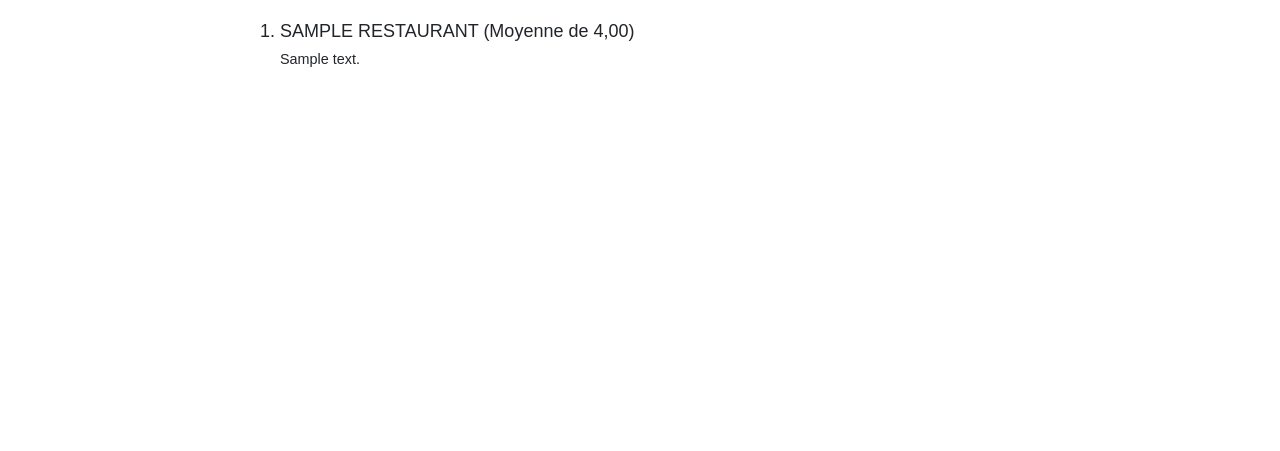
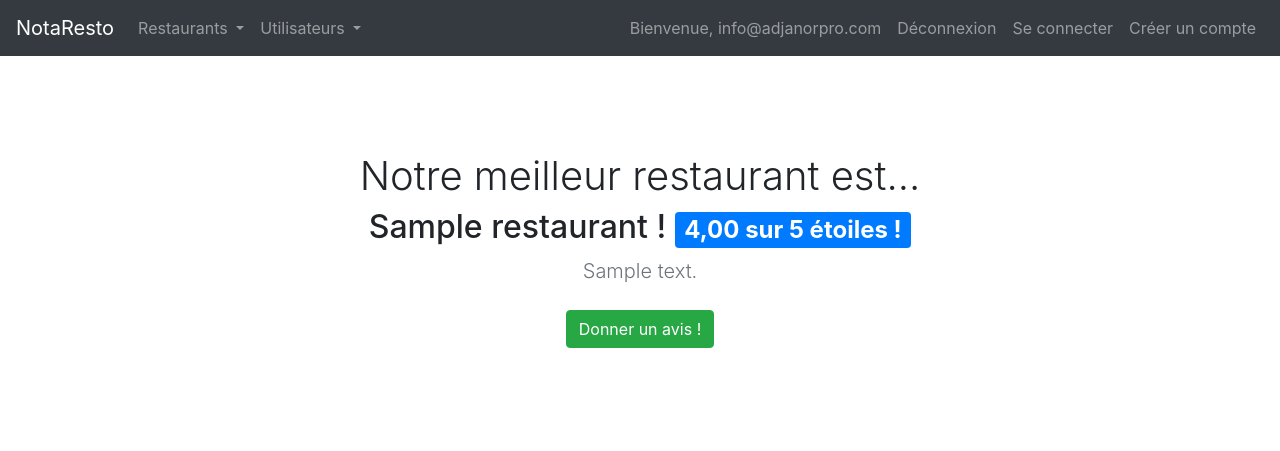
Before and after one commit to adjanorpro18/notaresto, a Symfony app: template templates/app/index.html.twig in a window 1280 px wide. Shown: the top 451 px of the page. Run offline with Twig, Linux system fonts and the light colour scheme; the template is opened without the code that fills it: most values are stand-ins (such as "Sample title", 1, 10 or a date in 2020); some libraries are stand-ins or nearby versions.

Commit message:
style1 homePage

```diff
--- /dev/null
+++ b/public/dist/css/styles.css
@@ -0,0 +1,49 @@
+.jumbotron {
+  padding-top: 3rem;
+  padding-bottom: 3rem;
+  margin-bottom: 0;
+  background-color: #fff;
+}
+
+@media (min-width: 768px) {
+  .jumbotron {
+    padding-top: 6rem;
+    padding-bottom: 6rem;
+  }
+}
+
+.jumbotron p:last-child {
+  margin-bottom: 0;
+}
+
+.jumbotron h1 {
+  font-weight: 300;
+}
+
+.jumbotron .container {
+  max-width: 40rem;
+}
+
+footer {
+  padding-top: 3rem;
+  padding-bottom: 3rem;
+}
+
+footer p {
+  margin-bottom: .25rem;
+}
+
+.bd-placeholder-img {
+  font-size: 1.125rem;
+  text-anchor: middle;
+  -webkit-user-select: none;
+  -moz-user-select: none;
+  -ms-user-select: none;
+  user-select: none;
+}
+
+@media (min-width: 768px) {
+  .bd-placeholder-img-lg {
+    font-size: 3.5rem;
+  }
+}
--- /dev/null
+++ b/templates/_partials/navbar.html.twig
@@ -0,0 +1,49 @@
+<nav class="navbar navbar-expand-lg navbar-dark bg-dark">
+	<a class="navbar-brand" href="{{ path('app_index') }}">NotaResto</a>
+	<button class="navbar-toggler" type="button" data-toggle="collapse" data-target="#navbarSupportedContent" aria-controls="navbarSupportedContent" aria-expanded="false" aria-label="Toggle navigation">
+		<span class="navbar-toggler-icon"></span>
+	</button>
+
+	<div class="collapse navbar-collapse" id="navbarSupportedContent">
+		<ul class="navbar-nav">
+			<li class="nav-item dropdown">
+				<a class="nav-link dropdown-toggle" href="#" id="navbarDropdown" role="button" data-toggle="dropdown" aria-haspopup="true" aria-expanded="false">
+					Restaurants
+				</a>
+				<div class="dropdown-menu" aria-labelledby="navbarDropdown">
+					<a class="dropdown-item" href="#">Voir mes restaurants</a>
+					<a class="dropdown-item" href="#">Voir tous les restaurants</a>
+					<div class="dropdown-divider"></div>
+					<a class="dropdown-item" href="#">Créer un restaurant</a>
+				</div>
+			</li>
+
+			<li class="nav-item dropdown">
+				<a class="nav-link dropdown-toggle" href="#" id="navbarDropdown" role="button" data-toggle="dropdown" aria-haspopup="true" aria-expanded="false">
+					Utilisateurs
+				</a>
+				<div class="dropdown-menu" aria-labelledby="navbarDropdown">
+					<a class="dropdown-item" href="#">Voir tous les utilisateurs</a>
+				</div>
+			</li>
+		</ul>
+	</div>
+
+	<div class="collapse navbar-collapse justify-content-end">
+		<ul class="navbar-nav ml-auto">
+			<li class="nav-item">
+				<a class="nav-link " href="{{path('app_index')}}" tabindex="-1" aria-disabled="true">Bienvenue, info@adjanorpro.com</a>
+			</li>
+			<li class="nav-item">
+				<a class="nav-link" href="{{path('app_logout')}}" tabindex="-1" aria-disabled="true">Déconnexion</a>
+			</li>
+			<li class="nav-item">
+				<a class="nav-link" href="{{path('app_login')}}" tabindex="-1" aria-disabled="true">Se connecter</a>
+			</li>
+			<li class="nav-item">
+				<a class="nav-link" href="{{path('app_register')}}" tabindex="-1" aria-disabled="true">Créer un compte</a>
+			</li>
+		</ul>
+	</div>
+
+</nav>
--- a/templates/app/index.html.twig
+++ b/templates/app/index.html.twig
@@ -1,39 +1,56 @@
 {% extends 'base.html.twig' %}
 
-{% block title %}Liste des Restaurants
+{% block body %}
+	<section class="jumbotron text-center">
+		{% for restaurant in restaurants %}
+			{% if loop.first %}
+				<div class="container">
+					<h1>Notre meilleur restaurant est...</h1>
+					<h2>{{ restaurant.name }}
+						!
+						<small class="badge badge-primary">{{ restaurant.averageRating | number_format(2, ',') }}
+							sur 5 étoiles !</small>
+					</h2>
+					<p class="lead text-muted">
+						{{ restaurant.description }}
+					</p>
+					<p>
+						<a href="#" class="btn btn-success my-2">Donner un avis !</a>
+					</p>
+				</div>
+			{% endif %}
+		{% endfor %}
+	</section>
+
+	<div class="album py-5 bg-light">
+		<div class="container">
+
+			<div class="row">
+				{% for restaurant in restaurants %}
+					{% if not loop.first %}
+						<div class="col-md-4">
+							<div class="card mb-4 shadow-sm">
+								<svg class="bd-placeholder-img card-img-top" width="100%" height="225" xmlns="http://www.w3.org/2000/svg" preserveaspectratio="xMidYMid slice" focusable="false" role="img" aria-label="Placeholder: Thumbnail">
+									<title>Placeholder</title><rect width="100%" height="100%" fill="#55595c"/><text x="50%" y="50%" fill="#eceeef" dy=".3em">Thumbnail</text>
+								</svg>
+								<div class="card-body">
+									<p class="card-text">
+										<h2>{{restaurant.name}}</h2>
+										<small class="badge badge-primary">{{ restaurant.averageRating | number_format(2, ',') }}
+											sur 5 étoiles !</small>
+										{{ restaurant.description }}
+									</p>
+
+									<div class="d-flex justify-content-between float-right">
+										<a href="#" class="btn btn-sm btn-outline-secondary">Donner un avis</a>
+									</div>
+								</div>
+							</div>
+						</div>
+					{% endif %}
+				{% endfor %}
+			</div>
+		</div>
+	</div>
+
 {% endblock %}
-
-{% block body %}
-	<style>
-		.example-wrapper {
-			margin: 1em auto;
-			max-width: 800px;
-			width: 95%;
-			font: 18px / 1.5 sans-serif;
-		}
-		.example-wrapper code {
-			background: #F5F5F5;
-			padding: 2px 6px;
-		}
-	</style>
-
-	<div class="example-wrapper">
-
-		<ol>
-			{% for restaurant in restaurants %}
-
-				<li>
-					{{restaurant.name | upper}}
-					(Moyenne de
-					{{ restaurant.averageRating | number_format(2, ',') }})
-					<br>
-					<small>
-						{{restaurant.description}}
-					</small>
-				</li>
-
-			{% endfor %}
-		</ol>
-
-	</div>
-{% endblock %}
--- a/templates/base.html.twig
+++ b/templates/base.html.twig
@@ -6,9 +6,12 @@
 			{% block title %}Notaresto, l'appli de notation de restos!
 			{% endblock %}
 		</title>
-		<link rel="stylesheet" href="https://stackpath.bootstrapcdn.com/bootstrap/4.4.1/css/bootstrap.min.css" integrity="sha384-Vkoo8x4CGsO3+Hhxv8T/Q5PaXtkKtu6ug5TOeNV6gBiFeWPGFN9MuhOf23Q9Ifjh" crossorigin="anonymous"> {% block stylesheets %}{% endblock %}
+		<link rel="stylesheet" href="https://stackpath.bootstrapcdn.com/bootstrap/4.4.1/css/bootstrap.min.css" integrity="sha384-Vkoo8x4CGsO3+Hhxv8T/Q5PaXtkKtu6ug5TOeNV6gBiFeWPGFN9MuhOf23Q9Ifjh" crossorigin="anonymous">
+		<link rel="stylesheet" href="{{ asset('dist/css/styles.css') }}"/> {% block stylesheets %}{% endblock %}
+
 		</head>
 		<body>
+			{%  include "_partials/navbar.html.twig" %}
 			{% block body %}{% endblock %}
 			<script src="https://code.jquery.com/jquery-3.4.1.slim.min.js" integrity="sha384-J6qa4849blE2+poT4WnyKhv5vZF5SrPo0iEjwBvKU7imGFAV0wwj1yYfoRSJoZ+n" crossorigin="anonymous"></script>
 			<script src="https://cdn.jsdelivr.net/npm/popper.js@1.16.0/dist/umd/popper.min.js" integrity="sha384-Q6E9RHvbIyZFJoft+2mJbHaEWldlvI9IOYy5n3zV9zzTtmI3UksdQRVvoxMfooAo" crossorigin="anonymous"></script>
```
